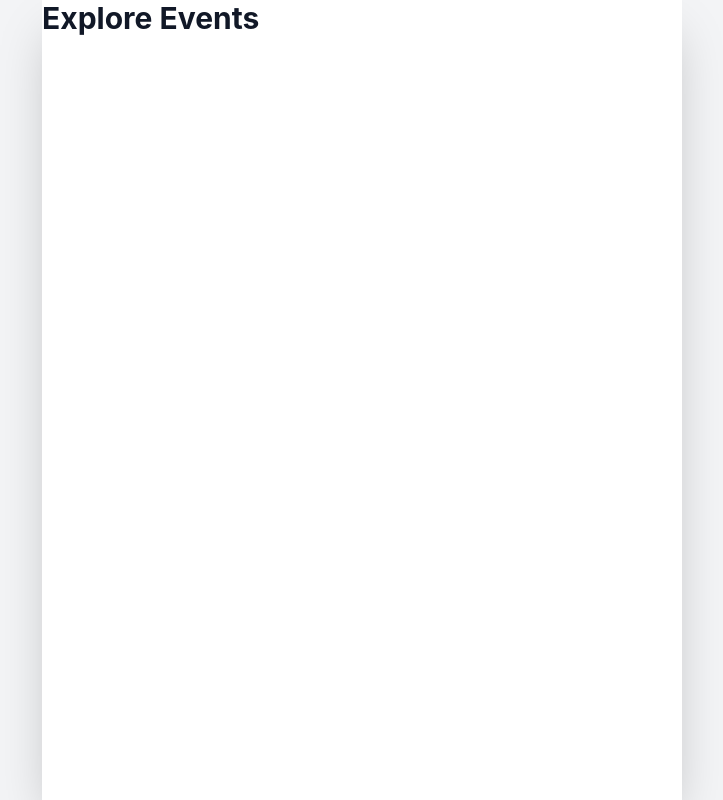
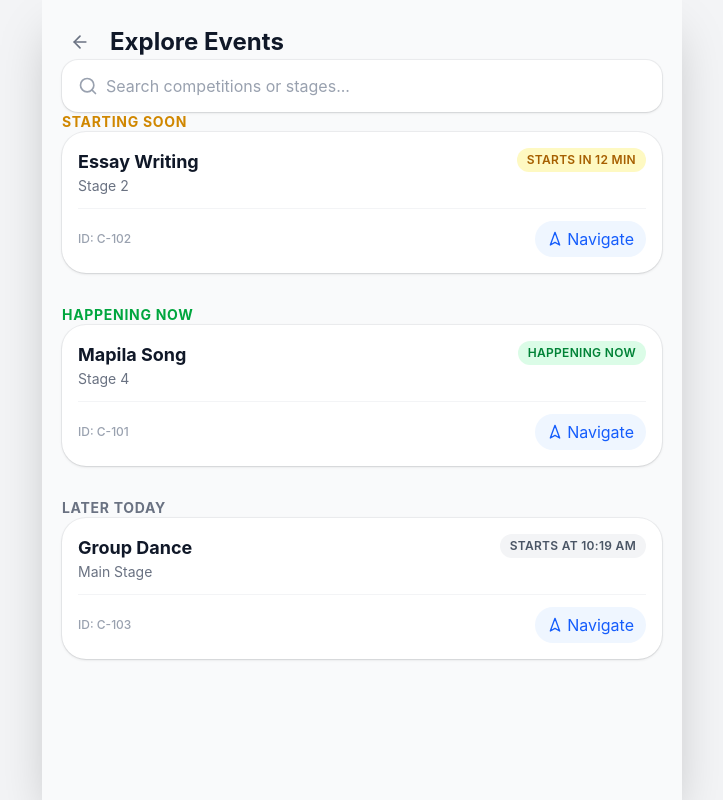
Before and after one commit to Yahiyamuhammed/-ParticipantHub, a React app in the folder Frontend/: page /explore in a window 1280 px wide. Shown: the whole page, without its empty margins (278-1001 px from the left). Built offline with nearby package versions, Linux system fonts and the light colour scheme; the HTML template or start-up script is replaced by a standard one.

Commit message:
fea: made the explore event page

```diff
--- a/Frontend/src/mock/competitions.js
+++ b/Frontend/src/mock/competitions.js
@@ -1,35 +1,40 @@
+// src/mock/competitions.js
+
+// Helper to generate times relative to right now
+const now = new Date();
+const getRelativeTime = (offsetMinutes) => {
+  const date = new Date(now.getTime() + offsetMinutes * 60000);
+  return date.toISOString();
+};
+
 const competitions = [
   {
-    id: 1,
-
+    id: "C-101",
     title: "Mapila Song",
-
     stage: "Stage 4",
-
-    startTime: "2026-07-03T09:30:00",
-
-    endTime: "2026-07-03T10:00:00",
-
-    latitude: 10.998,
-
-    longitude: 76.005,
+    startTime: getRelativeTime(-10), // Started 10 mins ago
+    endTime: getRelativeTime(20),    // Ends in 20 mins -> LIVE NOW
+    latitude: 11.691,
+    longitude: 75.632,
   },
-
   {
-    id: 2,
-
-    title: "Essay",
-
+    id: "C-102",
+    title: "Essay Writing",
     stage: "Stage 2",
-
-    startTime: "2026-07-03T11:00:00",
-
-    endTime: "2026-07-03T12:00:00",
-
-    latitude: 10.991,
-
-    longitude: 76.004,
+    startTime: getRelativeTime(12),  // Starts in 12 mins -> STARTING SOON
+    endTime: getRelativeTime(72),
+    latitude: 11.692,
+    longitude: 75.633,
   },
+  {
+    id: "C-103",
+    title: "Group Dance",
+    stage: "Main Stage",
+    startTime: getRelativeTime(120), // Starts in 2 hours -> LATER TODAY
+    endTime: getRelativeTime(180),
+    latitude: 11.690,
+    longitude: 75.630,
+  }
 ];
 
 export default competitions;
--- a/Frontend/src/pages/Explore/index.jsx
+++ b/Frontend/src/pages/Explore/index.jsx
@@ -1,13 +1,119 @@
-import MainLayout from "@/layouts/MainLayout";
+// src/pages/Explore/index.jsx
+import React, { useState, useMemo } from "react";
+import { useNavigate } from "react-router-dom";
+import { ArrowLeft, Search as SearchIcon } from "lucide-react";
+import useCompetitions from "@/hooks/useCompetitions";
+import CompetitionCard from "@/components/shared/CompetitionCard";
+import { getEventStatus } from "@/utils/time";
 
-function ExplorePage() {
+export default function ExplorePage() {
+  const navigate = useNavigate();
+  const { competitions, isLoading } = useCompetitions();
+  const [searchQuery, setSearchQuery] = useState("");
+
+  // Group and filter competitions based on time and search query
+  const { live, soon, upcoming } = useMemo(() => {
+    const filtered = (competitions || []).filter(comp =>
+      comp.title.toLowerCase().includes(searchQuery.toLowerCase()) ||
+      comp.stage.toLowerCase().includes(searchQuery.toLowerCase())
+    );
+
+    const grouped = { live: [], soon: [], upcoming: [] };
+
+    filtered.forEach(comp => {
+      const status = getEventStatus(comp.startTime, comp.endTime);
+
+      if (status.label === "Completed") return; // Hide completed from explore
+
+      if (status.isLive) {
+        grouped.live.push(comp);
+      } else if (status.label.includes("Starts in")) {
+        grouped.soon.push(comp);
+      } else {
+        grouped.upcoming.push(comp);
+      }
+    });
+
+    return grouped;
+  }, [competitions, searchQuery]);
+
   return (
-    <MainLayout>
-      <h1 className="text-3xl font-bold">
-        Explore Events
-      </h1>
-    </MainLayout>
+    <div className="flex flex-col min-h-screen pb-12 bg-gray-50 -mx-5 px-5 pt-6">
+      {/* Header with Back Button */}
+      <header className="flex items-center gap-3 mb-6">
+        <button
+          onClick={() => navigate(-1)}
+          className="p-2 -ml-2 text-gray-500 hover:text-gray-900 transition-colors rounded-full hover:bg-gray-200/50"
+        >
+          <ArrowLeft className="w-5 h-5" />
+        </button>
+        <h1 className="text-2xl font-bold text-gray-900">Explore Events</h1>
+      </header>
+
+      {/* Search Bar */}
+      <div className="relative mb-8">
+        <div className="absolute inset-y-0 left-0 pl-4 flex items-center pointer-events-none">
+          <SearchIcon className="h-5 w-5 text-gray-400" />
+        </div>
+        <input
+          type="text"
+          placeholder="Search competitions or stages..."
+          value={searchQuery}
+          onChange={(e) => setSearchQuery(e.target.value)}
+          className="w-full pl-11 pr-4 py-3.5 bg-white border-none rounded-2xl shadow-sm ring-1 ring-gray-900/5 text-gray-900 placeholder-gray-400 focus:ring-2 focus:ring-gray-900 transition-all outline-none"
+        />
+      </div>
+
+      {isLoading ? (
+        <div className="text-center py-10 text-gray-500">Loading events...</div>
+      ) : (
+        <div className="flex flex-col gap-8">
+
+          {/* Starting Soon Section */}
+          {soon.length > 0 && (
+            <section>
+              <h2 className="text-sm font-bold uppercase tracking-wider text-yellow-600 mb-3 ml-1">
+                Starting Soon
+              </h2>
+              <div className="flex flex-col gap-3">
+                {soon.map(comp => <CompetitionCard key={comp.id} competition={comp} />)}
+              </div>
+            </section>
+          )}
+
+          {/* Live Now Section */}
+          {live.length > 0 && (
+            <section>
+              <h2 className="text-sm font-bold uppercase tracking-wider text-green-600 mb-3 ml-1">
+                Happening Now
+              </h2>
+              <div className="flex flex-col gap-3">
+                {live.map(comp => <CompetitionCard key={comp.id} competition={comp} />)}
+              </div>
+            </section>
+          )}
+
+          {/* Upcoming (Later) Section */}
+          {upcoming.length > 0 && (
+            <section>
+              <h2 className="text-sm font-bold uppercase tracking-wider text-gray-500 mb-3 ml-1">
+                Later Today
+              </h2>
+              <div className="flex flex-col gap-3">
+                {upcoming.map(comp => <CompetitionCard key={comp.id} competition={comp} />)}
+              </div>
+            </section>
+          )}
+
+          {/* Empty State when searching */}
+          {live.length === 0 && soon.length === 0 && upcoming.length === 0 && (
+            <div className="text-center py-12 px-4 bg-white rounded-3xl border border-gray-100">
+              <h3 className="text-gray-900 font-bold mb-1">No events found</h3>
+              <p className="text-sm text-gray-500">We couldn't find any upcoming events matching your search.</p>
+            </div>
+          )}
+        </div>
+      )}
+    </div>
   );
 }
-
-export default ExplorePage;
```
